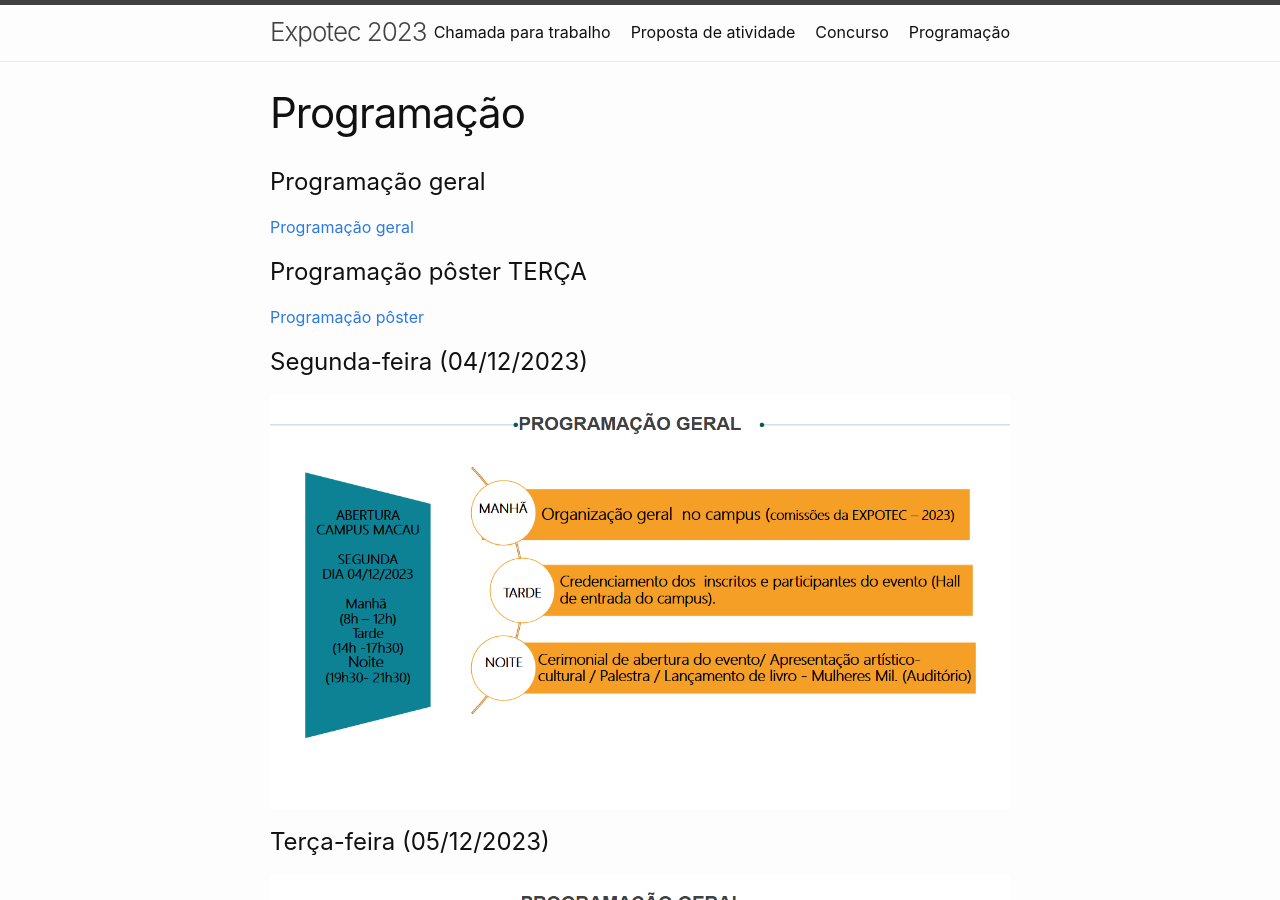
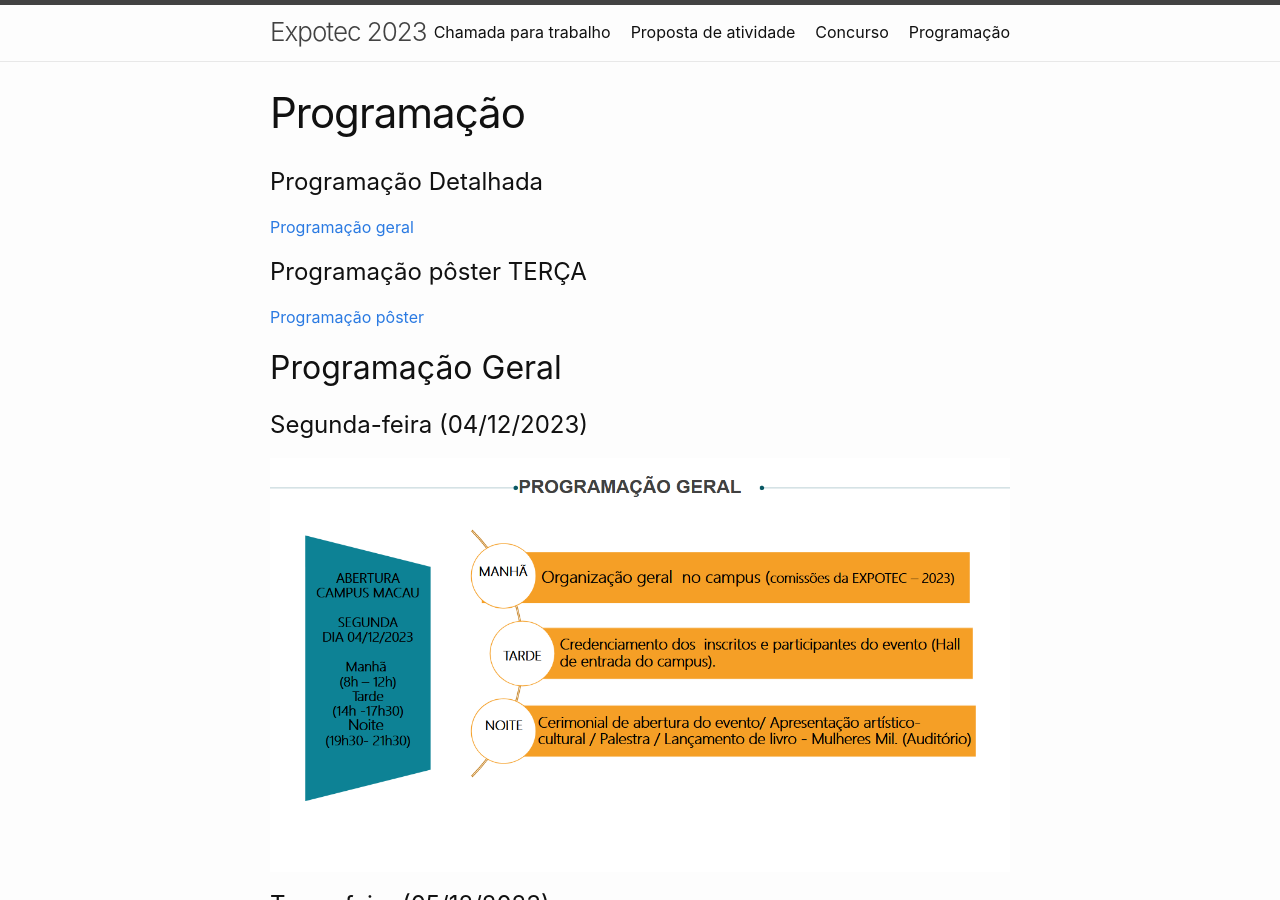
Before and after one commit to ifrn-macau/expotec2023, a Jekyll site: the page built from programacao.md, in a window 1280 px wide and 900 px high. Built offline with Jekyll 4.4.1, drawn with Linux system fonts in a browser that asks for light colours.

```diff
--- a/programacao.md
+++ b/programacao.md
@@ -3,8 +3,7 @@ layout: page
 title: Programação
 permalink: /programacao/
 ---
-
-# Programação geral
+# Programação Detalhada
 
 <a href="https://drive.google.com/file/d/1RHCx6sYX_IlOKk8m52TyrM7nTkdAcyK3/view?usp=sharing">Programação geral</a>
 
@@ -12,6 +11,7 @@ permalink: /programacao/
 
 <a href="https://drive.google.com/file/d/1r0WEGfexGPRgTB80i7UauPMUJ4abdwyN/view?usp=sharing">Programação pôster</a>
 
+## Programação Geral
 # Segunda-feira (04/12/2023)
 
 <img src="./../images/programacao/geral-segunda.png">
```
